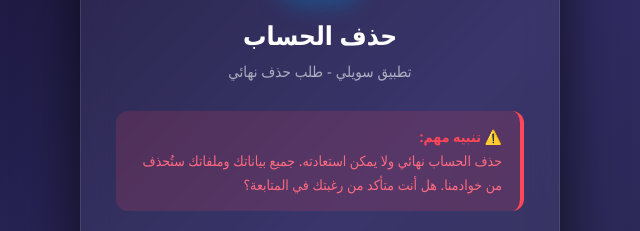
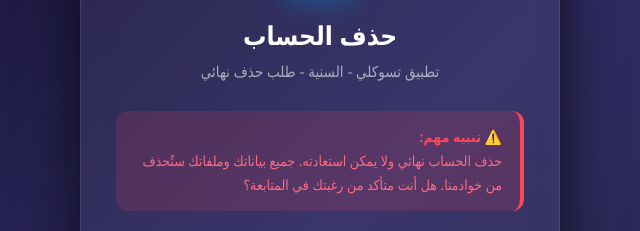
Before and after one commit to darkover313/sfsf, a plain HTML site: page delete3.html in a window 1280 px wide. Shown: the part 171-402 px from the top of the page, 320-960 px from the left. Drawn offline with Linux system fonts and the light colour scheme.

Commit message:
Update delete3.html

```diff
--- a/delete3.html
+++ b/delete3.html
@@ -196,7 +196,7 @@
     <div class="container">
         <div class="logo">س</div>
         <h1>حذف الحساب</h1>
-        <p class="subtitle">تطبيق سويلي - طلب حذف نهائي</p>
+        <p class="subtitle">تطبيق  تسوكلي - السنية - طلب حذف نهائي</p>
 
         <div class="warning-box">
             <p>
```
